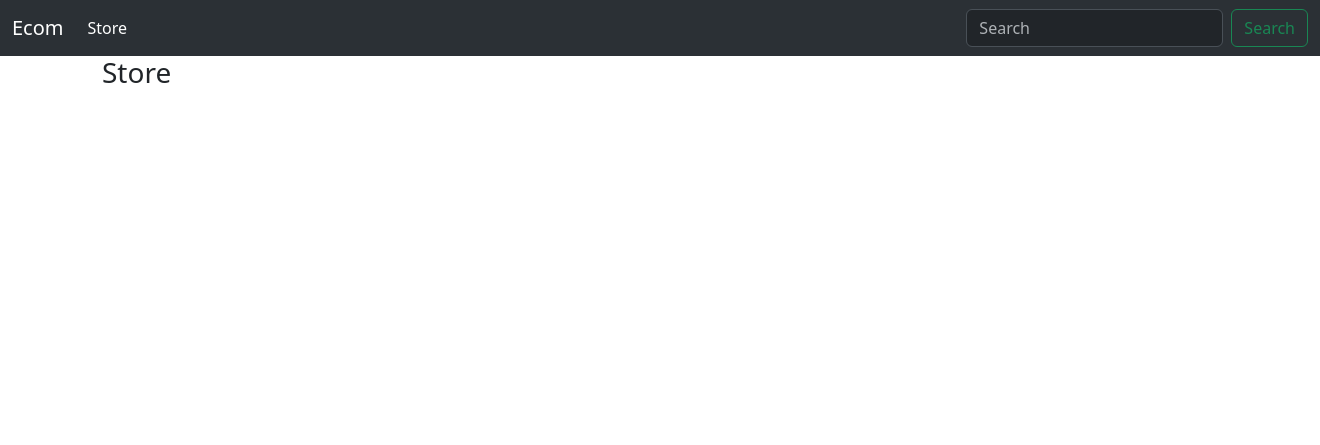
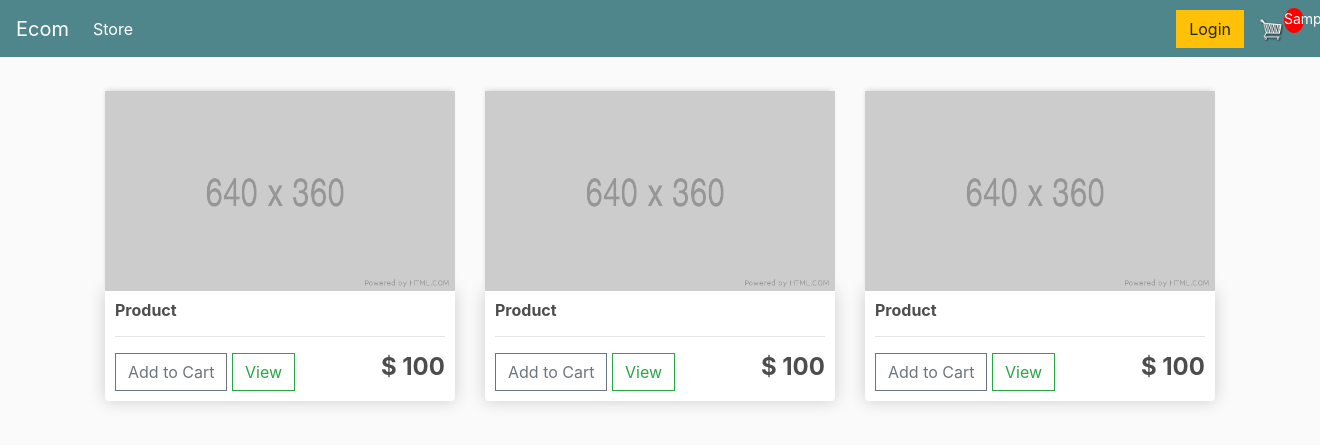
Before and after one commit to hamzaqureshi5/ecommerce_store, a Django app: template store/templates/store/store.html in a window 1320 px wide; the page is wider, and only the part inside the window is pictured. Shown: the top 445 px of that part. Run offline with Django 5.2, Linux system fonts and the light colour scheme; the template is opened without the code that fills it: most values are stand-ins (such as "Sample title", 1, 10 or a date in 2020); some libraries are stand-ins or nearby versions.

Commit message:
StoreCompleted

```diff
--- a/static/css/main.css
+++ b/static/css/main.css
@@ -1,3 +1,99 @@
 body{
-	background-color: hsl(225, 73%, 23%);
+	background-color: hsl(0, 0%, 98%);
 }
+
+h1,h2,h3,h4,h5,h6{
+	color:hsl(0, 0%, 30%);
+}
+
+.box-element{
+	box-shadow:hsl(0, 0%, 80%) 0 0 16px;
+	background-color: #fff;
+	border-radius: 4px;
+	padding: 10px;
+}
+
+.thumbnail{
+	width: 100%;
+	height: 200px;
+	-webkit-box-shadow: -1px -3px 5px -2px rgba(214,214,214,1);
+    -moz-box-shadow: -1px -3px 5px -2px rgba(214,214,214,1);
+    box-shadow: -1px -3px 5px -2px rgba(214,214,214,1);
+}
+
+.product{
+	border-radius: 0 0 4px 4px;
+}
+
+.bg-dark{
+	background-color: #4f868c!important;
+}
+
+#cart-icon{
+	width:25px;
+	display: inline-block;
+	margin-left: 15px;
+}
+
+#cart-total{
+	display: block;
+	text-align: center;
+	color:#fff;
+	background-color: red;
+	width: 20px;
+	height: 25px;
+	border-radius: 50%;
+	font-size: 14px;
+}
+
+.col-lg-4, .col-lg-6, .col-lg-8, .col-lg-12{
+	margin-top: 10px;
+}
+
+.btn{
+	border-radius: 0;
+}
+
+.row-image{
+	width: 100px;
+}
+
+.form-field{
+	width:250px;
+	display: inline-block;
+	padding: 5px;
+}
+
+.cart-row{
+	display: flex;
+    align-items: flex-stretch;
+    padding-bottom: 10px;
+    margin-bottom: 10px;
+    border-bottom: 1px solid #ececec;
+
+}
+
+.quantity{
+	display: inline-block;
+	font-weight: 700;
+	padding-right:10px;
+
+
+}
+
+.chg-quantity{
+	width: 12px;
+	cursor: pointer;
+	display: block;
+	margin-top: 5px;
+	transition:.1s;
+}
+
+.chg-quantity:hover{
+	opacity: .6;
+}
+
+
+.hidden{
+	display: none!important;
+}
--- a/store/templates/store/main.html
+++ b/store/templates/store/main.html
@@ -1,38 +1,108 @@
 <!DOCTYPE html>
-{% load static%}
-<html lang="en">
+{% load static %}
+<html>
 <head>
-    <meta charset="UTF-8">
+	<title>Ecom</title>
+
+	<meta name="viewport" content="width=device-width, initial-scale=1, maximum-scale=1, minimum-scale=1" />
+
+	<link rel="stylesheet" href="https://stackpath.bootstrapcdn.com/bootstrap/4.4.1/css/bootstrap.min.css" integrity="sha384-Vkoo8x4CGsO3+Hhxv8T/Q5PaXtkKtu6ug5TOeNV6gBiFeWPGFN9MuhOf23Q9Ifjh" crossorigin="anonymous">
+
 	<link rel="stylesheet" type="text/css" href="{% static 'css/main.css' %}">
-    <meta name="viewport" content="width=device-width, initial-scale=1.0">
-    <title>Ecom</title>
+
+	<script type="text/javascript">
+		var user = '{{request.user}}'
+
+		function getToken(name) {
+		    var cookieValue = null;
+		    if (document.cookie && document.cookie !== '') {
+		        var cookies = document.cookie.split(';');
+		        for (var i = 0; i < cookies.length; i++) {
+		            var cookie = cookies[i].trim();
+		            // Does this cookie string begin with the name we want?
+		            if (cookie.substring(0, name.length + 1) === (name + '=')) {
+		                cookieValue = decodeURIComponent(cookie.substring(name.length + 1));
+		                break;
+		            }
+		        }
+		    }
+		    return cookieValue;
+		}
+		var csrftoken = getToken('csrftoken')
+
+		function getCookie(name) {
+		    // Split cookie string and get all individual name=value pairs in an array
+		    var cookieArr = document.cookie.split(";");
+
+		    // Loop through the array elements
+		    for(var i = 0; i < cookieArr.length; i++) {
+		        var cookiePair = cookieArr[i].split("=");
+
+		        /* Removing whitespace at the beginning of the cookie name
+		        and compare it with the given string */
+		        if(name == cookiePair[0].trim()) {
+		            // Decode the cookie value and return
+		            return decodeURIComponent(cookiePair[1]);
+		        }
+		    }
+
+		    // Return null if not found
+		    return null;
+		}
+		var cart = JSON.parse(getCookie('cart'))
+
+		if (cart == undefined){
+			cart = {}
+			console.log('Cart Created!', cart)
+			document.cookie ='cart=' + JSON.stringify(cart) + ";domain=;path=/"
+		}
+		console.log('Cart:', cart)
+
+	</script>
+
 </head>
 <body>
-    <nav class="navbar navbar-expand-lg bg-body-tertiary"  data-bs-theme="dark">
-                    <div class="container-fluid">
+
+	<nav class="navbar navbar-expand-lg navbar-dark bg-dark">
 	  <a class="navbar-brand" href="{% url 'store' %}">Ecom</a>
-          <button class="navbar-toggler" type="button" data-bs-toggle="collapse" data-bs-target="#navbarSupportedContent" aria-controls="navbarSupportedContent" aria-expanded="false" aria-label="Toggle navigation">
+	  <button class="navbar-toggler" type="button" data-toggle="collapse" data-target="#navbarSupportedContent" aria-controls="navbarSupportedContent" aria-expanded="false" aria-label="Toggle navigation">
 	    <span class="navbar-toggler-icon"></span>
 	  </button>
+
 	  <div class="collapse navbar-collapse" id="navbarSupportedContent">
-            <ul class="navbar-nav me-auto mb-2 mb-lg-0">
-              <li class="nav-item">
-                <a class="nav-link active" aria-current="page" href="{% url 'store' %}">Store</a>
+	    <ul class="navbar-nav mr-auto">
+	      <li class="nav-item active">
+	        <a class="nav-link" href="{% url 'store' %}">Store <span class="sr-only">(current)</span></a>
 	      </li>
+
 	    </ul>
-            <form class="d-flex" role="search">
-              <input class="form-control me-2" type="search" placeholder="Search" aria-label="Search">
-              <button class="btn btn-outline-success" type="submit">Search</button>
-            </form>
+	    <div class="form-inline my-2 my-lg-0">
+	     	<a href="#"class="btn btn-warning">Login</a>
+
+	     	<a href="{% url 'cart' %}">
+	    		<img  id="cart-icon" src="{% static 'images/cart.png' %}">
+	    	</a>
+	    	<p id="cart-total">{{cartItems}}</p>
+
 	    </div>
 	  </div>
 	</nav>
+
      <div class="container">
+            <br>
             {% block content %}
+
+
             {% endblock content %}
          </div>
 
-    <link href="https://cdn.jsdelivr.net/npm/bootstrap@5.3.3/dist/css/bootstrap.min.css" rel="stylesheet" integrity="sha384-QWTKZyjpPEjISv5WaRU9OFeRpok6YctnYmDr5pNlyT2bRjXh0JMhjY6hW+ALEwIH" crossorigin="anonymous">
-    <script src="https://cdn.jsdelivr.net/npm/bootstrap@5.3.3/dist/js/bootstrap.bundle.min.js" integrity="sha384-YvpcrYf0tY3lHB60NNkmXc5s9fDVZLESaAA55NDzOxhy9GkcIdslK1eN7N6jIeHz" crossorigin="anonymous"></script>
+
+	<script src="https://code.jquery.com/jquery-3.4.1.slim.min.js" integrity="sha384-J6qa4849blE2+poT4WnyKhv5vZF5SrPo0iEjwBvKU7imGFAV0wwj1yYfoRSJoZ+n" crossorigin="anonymous"></script>
+
+	<script src="https://cdn.jsdelivr.net/npm/popper.js@1.16.0/dist/umd/popper.min.js" integrity="sha384-Q6E9RHvbIyZFJoft+2mJbHaEWldlvI9IOYy5n3zV9zzTtmI3UksdQRVvoxMfooAo" crossorigin="anonymous"></script>
+
+	<script src="https://stackpath.bootstrapcdn.com/bootstrap/4.4.1/js/bootstrap.min.js" integrity="sha384-wfSDF2E50Y2D1uUdj0O3uMBJnjuUD4Ih7YwaYd1iqfktj0Uod8GCExl3Og8ifwB6" crossorigin="anonymous"></script>
+
+	<script type="text/javascript" src="{% static 'js/cart.js' %}"></script>
 </body>
 </html>
--- a/store/templates/store/store.html
+++ b/store/templates/store/store.html
@@ -1,5 +1,42 @@
 {% extends "store/main.html" %}
 {% load static%}
 {% block content %}
-<h3>Store</h3>
+
+<div class="row">
+    <div class="col-lg-4">
+        <img class="thumbnail" src="{% static 'images/placeholder.png' %}" >
+        <div class="box-element product">
+            <h6><strong>Product</strong></h6>
+            <hr>
+            <button class="btn btn-outline-secondary add-btn update-cart">Add to Cart</button>
+		    <a class="btn btn-outline-success" href="#">View</a>
+            <h4 style="display: inline-block; float: right"><strong> $ 100</strong></h4>
+
+        </div>
+    </div>
+
+    <div class="col-lg-4">
+        <img class="thumbnail" src="{% static 'images/placeholder.png' %}" >
+        <div class="box-element product">
+            <h6><strong>Product</strong></h6>
+            <hr>
+            <button class="btn btn-outline-secondary add-btn update-cart">Add to Cart</button>
+		    <a class="btn btn-outline-success" href="#">View</a>
+            <h4 style="display: inline-block; float: right"><strong> $ 100</strong></h4>
+
+        </div>
+    </div>
+
+    <div class="col-lg-4">
+        <img class="thumbnail" src="{% static 'images/placeholder.png' %}" >
+        <div class="box-element product">
+            <h6><strong>Product</strong></h6>
+            <hr>
+            <button class="btn btn-outline-secondary add-btn update-cart">Add to Cart</button>
+		    <a class="btn btn-outline-success" href="#">View</a>
+            <h4 style="display: inline-block; float: right"><strong> $ 100</strong></h4>
+        </div>
+    </div>
+
+</div>
 {% endblock content %}
```
Lines whose indentation alone changed are shown as unchanged.
